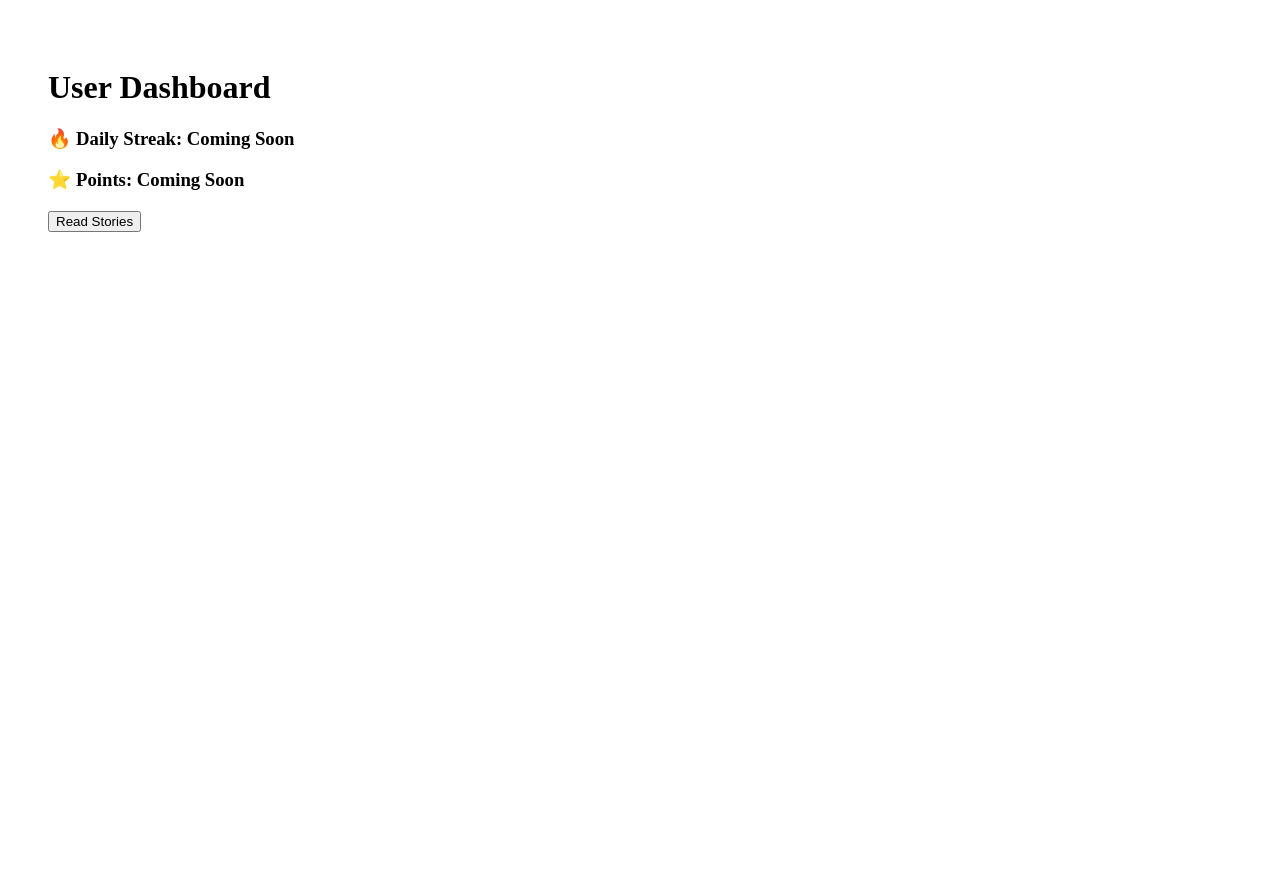
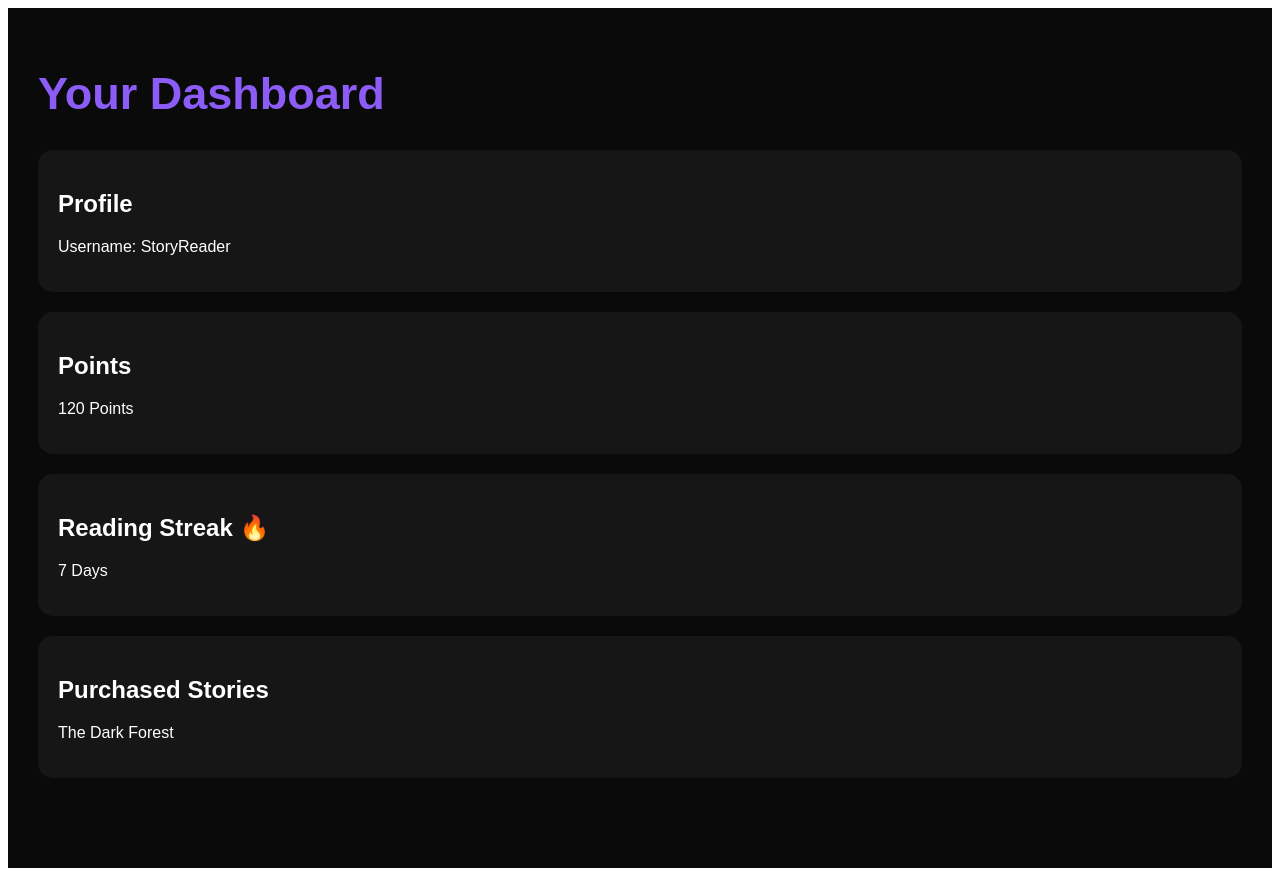
Before and after one commit to suravarapupadma095-beep/storybookverse, a Next.js app: page /dashboard in a window 1280 px wide. Before the commit the page ends 800 px from the top, so only its background shows below. Built offline with nearby package versions, Linux system fonts and the light colour scheme.

Commit message:
Update dashboard.js

```diff
--- a/pages/dashboard.js
+++ b/pages/dashboard.js
@@ -1,16 +1,60 @@
 export default function Dashboard() {
   return (
-    <div style={{padding:'40px'}}>
-      <h1>User Dashboard</h1>
+    <div style={{
+      backgroundColor: "#0a0a0a",
+      color: "white",
+      minHeight: "100vh",
+      padding: "30px",
+      fontFamily: "Arial"
+    }}>
 
-      <div style={{marginTop:'20px'}}>
-        <h3>🔥 Daily Streak: Coming Soon</h3>
-        <h3>⭐ Points: Coming Soon</h3>
+      <h1 style={{
+        color: "#8b5cf6",
+        fontSize: "45px"
+      }}>
+        Your Dashboard
+      </h1>
+
+      <div style={{
+        backgroundColor: "#161616",
+        padding: "20px",
+        borderRadius: "15px",
+        marginTop: "30px"
+      }}>
+        <h2>Profile</h2>
+        <p>Username: StoryReader</p>
       </div>
 
-      <div style={{marginTop:'20px'}}>
-        <button>Read Stories</button>
+      <div style={{
+        backgroundColor: "#161616",
+        padding: "20px",
+        borderRadius: "15px",
+        marginTop: "20px"
+      }}>
+        <h2>Points</h2>
+        <p>120 Points</p>
       </div>
+
+      <div style={{
+        backgroundColor: "#161616",
+        padding: "20px",
+        borderRadius: "15px",
+        marginTop: "20px"
+      }}>
+        <h2>Reading Streak 🔥</h2>
+        <p>7 Days</p>
+      </div>
+
+      <div style={{
+        backgroundColor: "#161616",
+        padding: "20px",
+        borderRadius: "15px",
+        marginTop: "20px"
+      }}>
+        <h2>Purchased Stories</h2>
+        <p>The Dark Forest</p>
+      </div>
+
     </div>
-  )
+  );
 }
```
